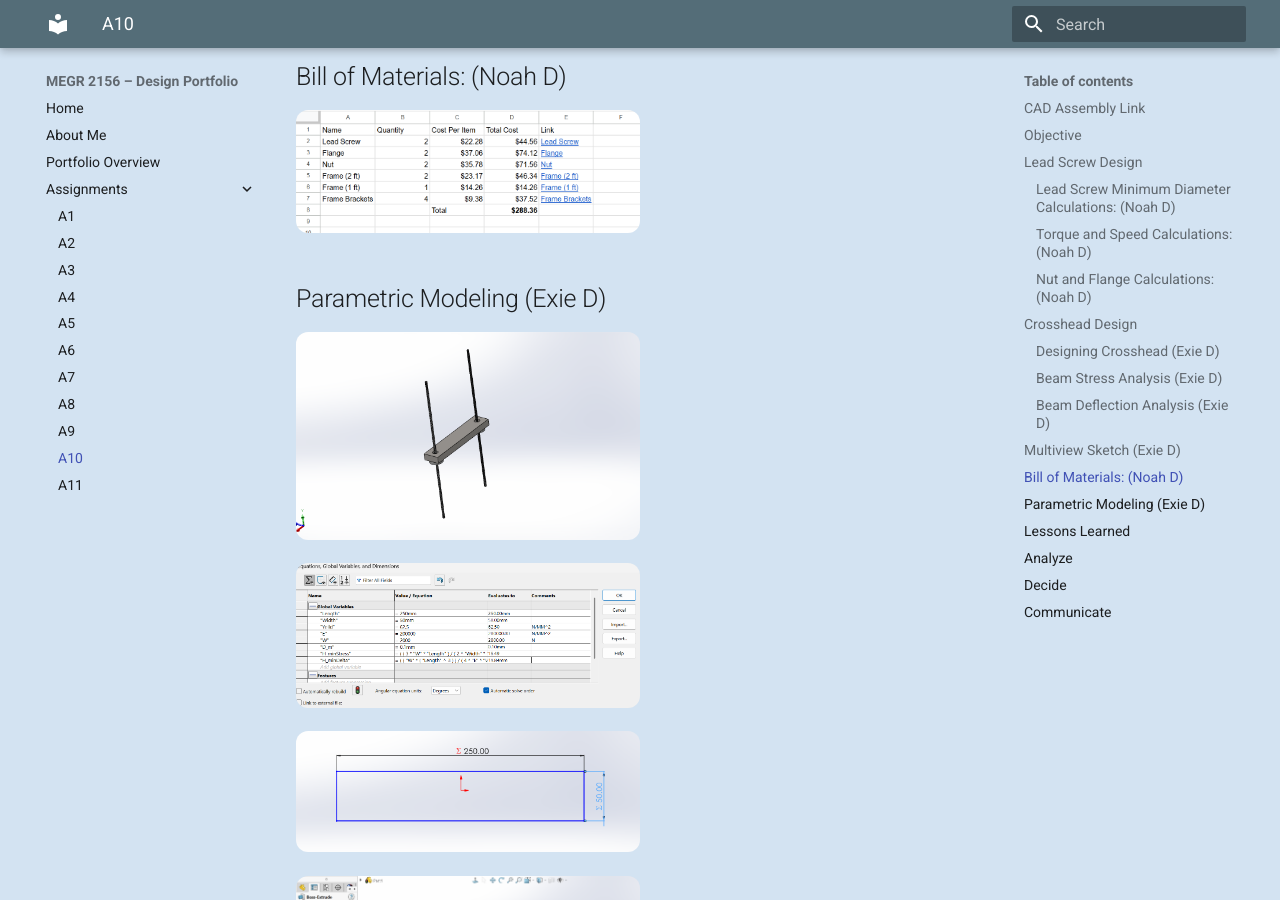
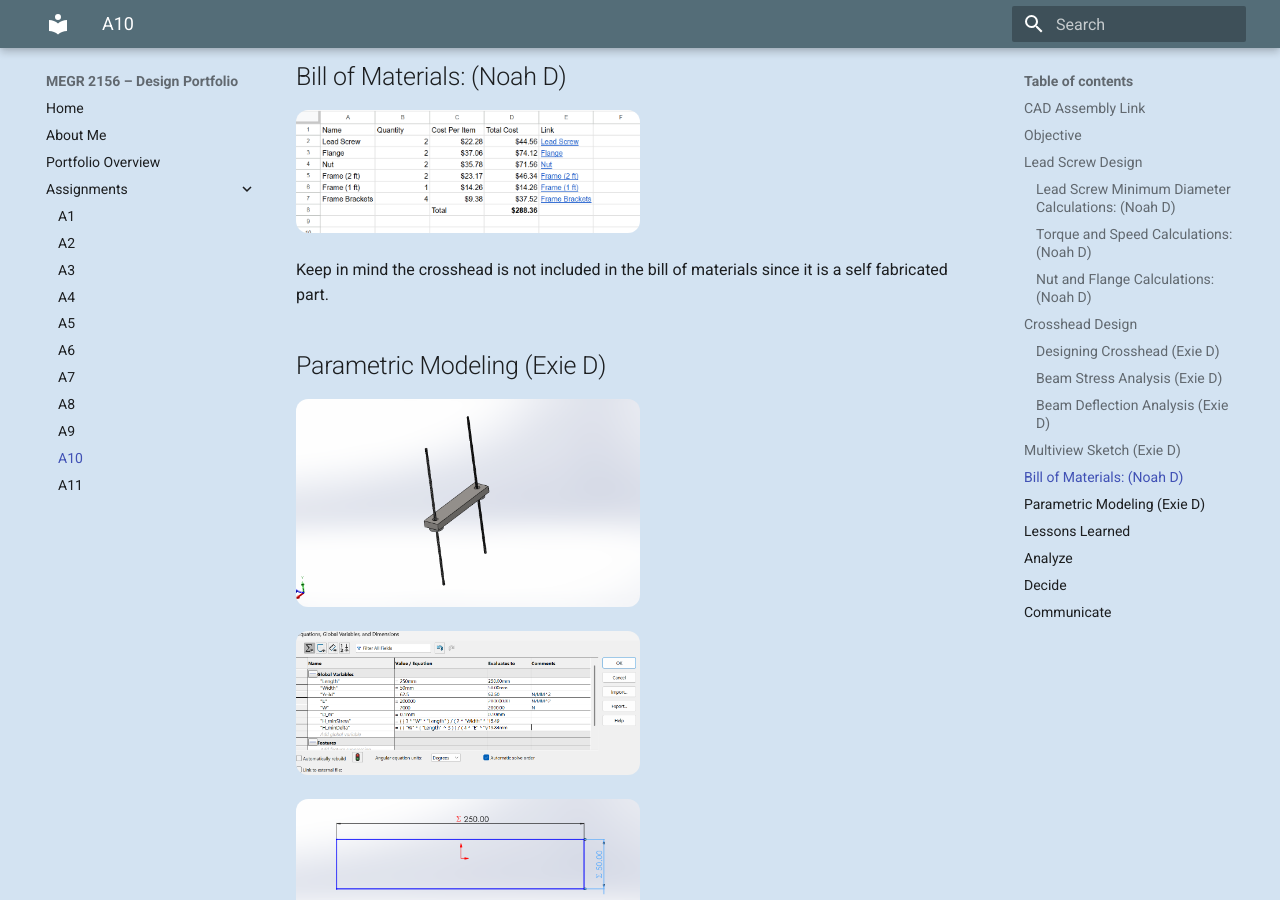
Before and after one commit to Noah-DiMenna/megr2156-portfolio, an MkDocs documentation site: the page built from docs/assignments/A10/index.md, in a window 1280 px wide and 900 px high, scrolled down 5021 px. Built offline with MkDocs 1.6.1 and Material for MkDocs 9.7.7, drawn with Linux system fonts in a browser that asks for light colours.

Commit message:
Clarify crosshead exclusion in bill of materials
Added note about the crosshead not being included in the bill of materials.

```diff
--- a/docs/assignments/A10/index.md
+++ b/docs/assignments/A10/index.md
@@ -60,6 +60,8 @@ IMG HERE
 
 <img src="A8-BOM.png" style="border-radius: 12px; width: 50%;">
 
+Keep in mind the crosshead is not included in the bill of materials since it is a self fabricated part.
+
 ## Parametric Modeling (Exie D)
 
 <img src="A10-1 (1).png" style="border-radius: 12px; width: 50%;">
```
